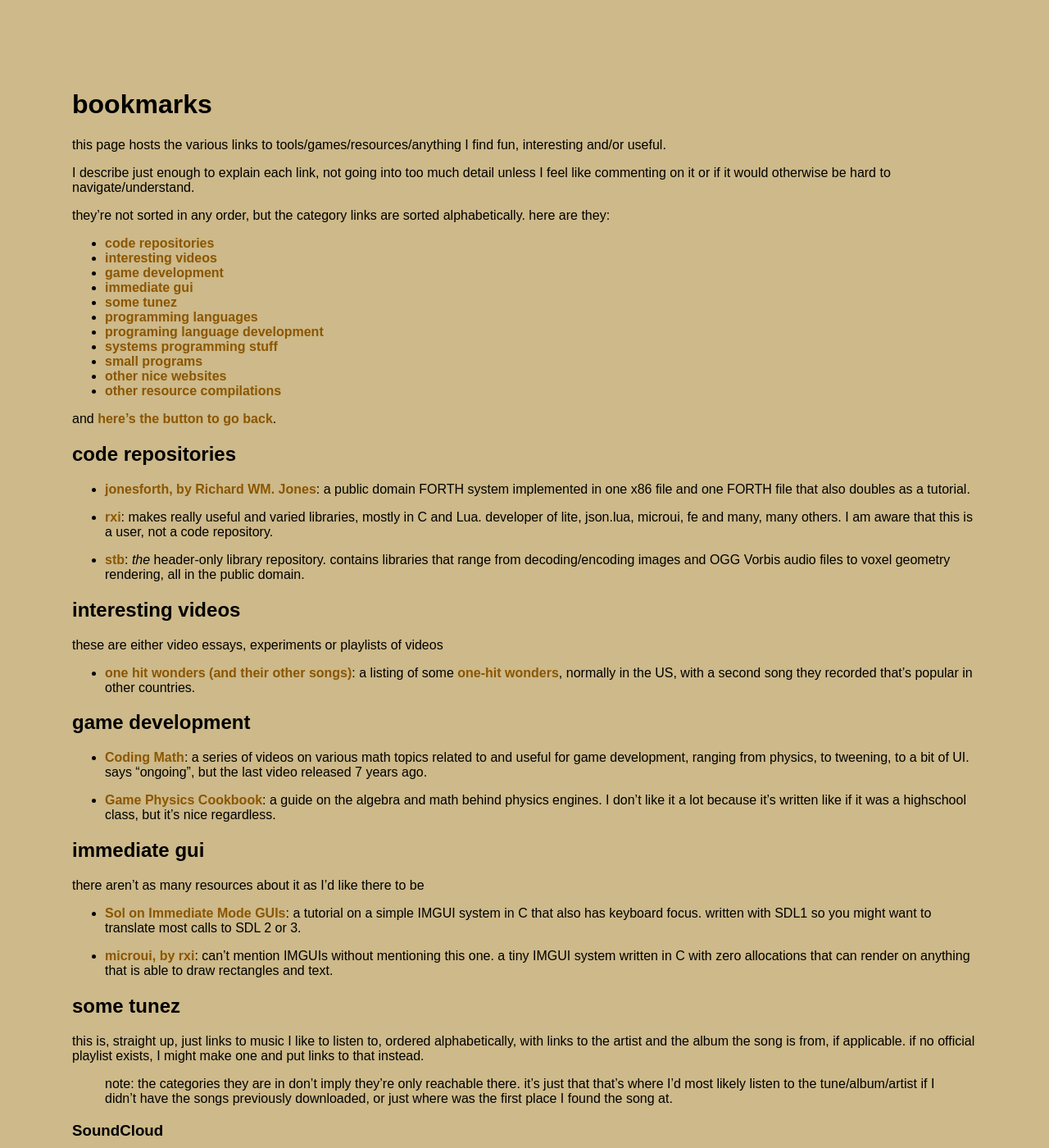
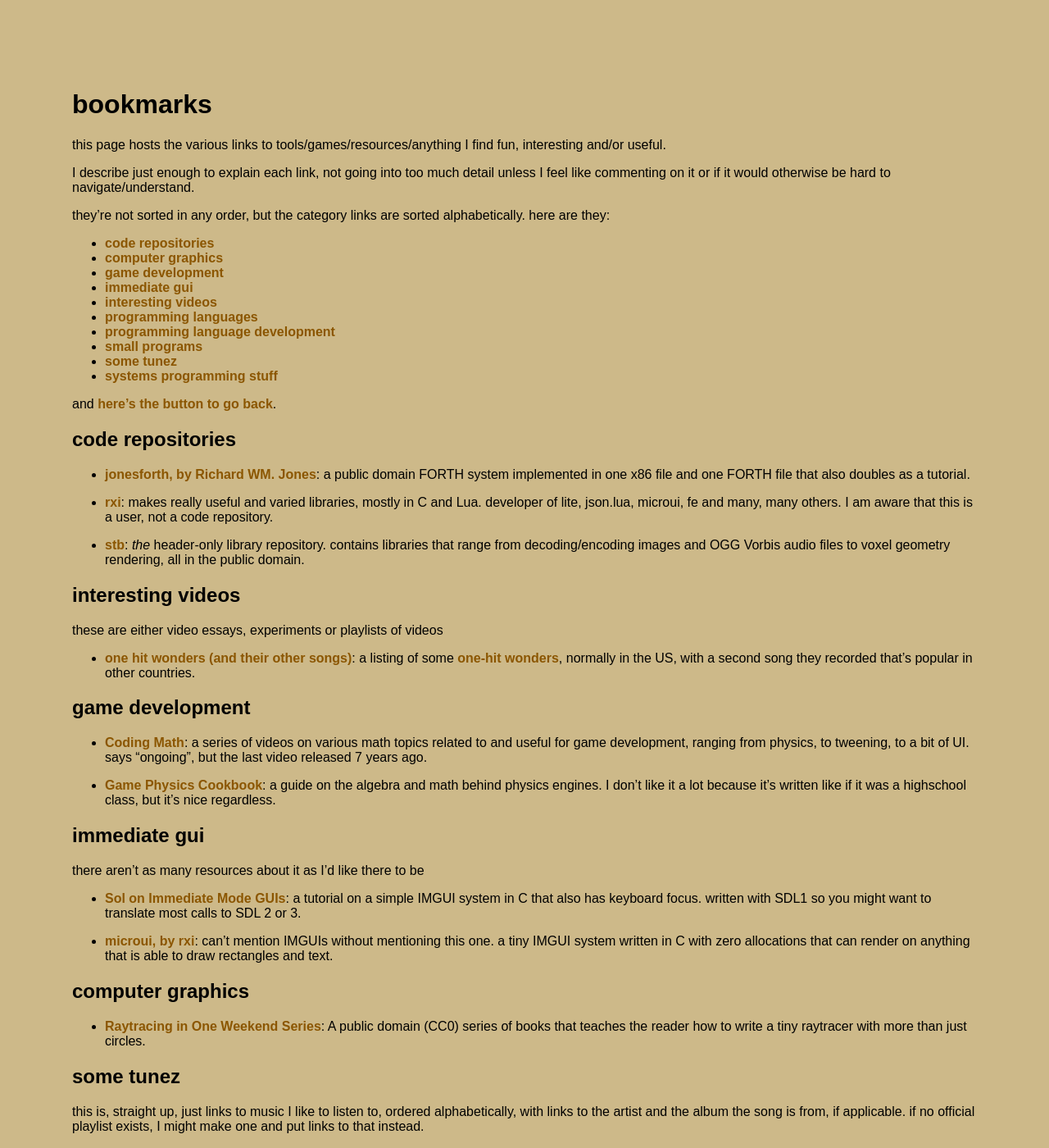
Before and after one commit to thacuber2a03/thacuber2a03.github.io, a Jekyll site: the page built from things/bookmarks.md, in a window 1280 px wide and 1400 px high. Shown: the whole window at 82% size. Built offline with Jekyll 4.4.1, drawn with Linux system fonts in a browser that asks for light colours; some of the changed text lies outside the part shown.

Commit message:
update bookmarks
- I am once again asking myself to alphabetically sort the catlinks
- new category: "computer graphics"
- added "Raytracing In One Weekend Series"
- added "Flim", "IZ-US" and "Xtal" by Aphex Twin to [some tunez](#music)

```diff
--- a/things/bookmarks.md
+++ b/things/bookmarks.md
@@ -13,16 +13,15 @@ I describe just enough to explain each link, not going into too much detail unle
 they're not sorted in any order, but the category links are sorted alphabetically. here are they:
 
 - [code repositories](#repos)
-- [interesting videos](#vids)
+- [computer graphics](#graphics)
 - [game development](#gamedev)
 - [immediate gui](#imgui)
+- [interesting videos](#vids)
+- [programming languages](#proglangs)
+- [programming language development](#pldev)
+- [small programs](#tinybins)
 - [some tunez](#music)
-- [programming languages](#proglangs)
-- [programing language development](#pldev)
 - [systems programming stuff](#lowlevel)
-- [small programs](#tinybins)
-- [other nice websites](#interwebz)
-- [other resource compilations](#infocomps)
 
 and [here's the button to go back](/).
 
@@ -54,12 +53,16 @@ there aren't as many resources about it as I'd like there to be
 
 - [microui, by rxi](https://github.com/rxi/microui): can't mention IMGUIs without mentioning this one. a tiny IMGUI system written in C with zero allocations that can render on anything that is able to draw rectangles and text.
 
+<h2 id="graphics">computer graphics</h2>
+
+- [Raytracing in One Weekend Series](https://raytracing.github.io/): A public domain (CC0) series of books that teaches the reader how to write a tiny raytracer with more than just circles.
+
 <h2 id="music">some tunez</h2>
 
 this is, straight up, just links to music I like to listen to, ordered alphabetically, with links
 to the artist and the album the song is from, if applicable. if no official playlist exists, I might make one and put links to that instead.
 
-> note: the categories they are in don't imply they're only reachable there. it's just that that's where I'd most likely listen to the tune/album/artist if I didn't have the songs previously downloaded, or just where was the first place I found the song at.
+> note: the categories they are in don't imply they're only reachable there. it's just that that was the first place I found the song at.
 
 ### SoundCloud
 
@@ -245,3 +256,9 @@ all dates are in dd/mm/yy format
   - added "EuclideanSpace"
   - move "Blit" from [infocomps](#infocomps) to [tinybins](#tinybins) // should I make a new category?
   - extend "EuclideanSpace" description
+
+- 15/05/24
+  - I am once again asking myself to alphabetically sort the catlinks
+  - new category: "computer graphics"
+  - added "Raytracing In One Weekend Series"
+  - added "Flim", "IZ-US" and "Xtal" by Aphex Twin to [some tunez](#music)
```
Also changed, not shown: other parts of things/bookmarks.md (+8 -0 lines).
